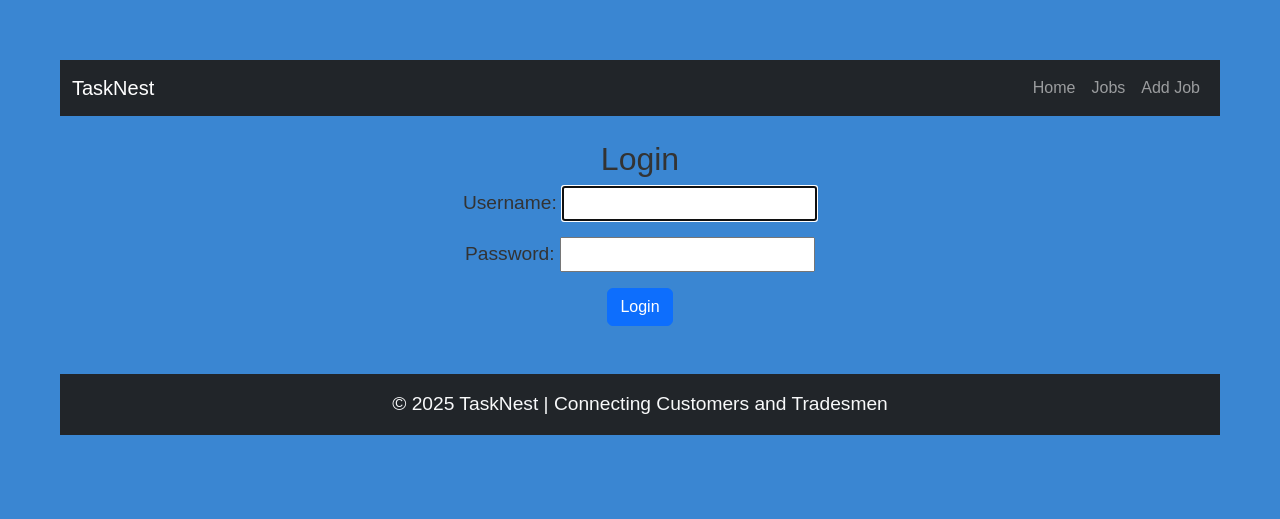
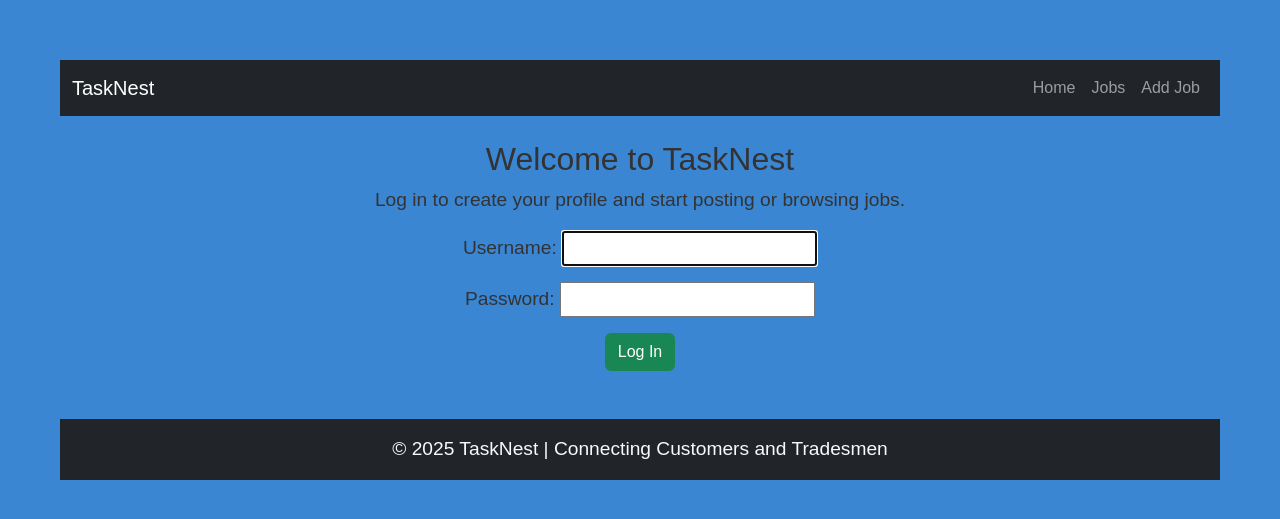
Before and after one commit to Tafari-K/tasknest, a Django app: page /accounts/login/ in a window 1280 px wide. Shown: the top 519 px of the page. Run offline with Django 5.2, Linux system fonts and the light colour scheme.

Commit message:
Add: log in button

```diff
--- a/templates/home.html
+++ b/templates/home.html
@@ -7,5 +7,6 @@
     <h1 class="display-4">Welcome to TaskNest</h1>
     <p class="lead mt-3">Connecting customers with trusted tradesmen for every task.</p>
     <a href="#" class="btn btn-primary mt-4">Get Started</a>
+    <a href="{% url 'login' %}" class="btn btn-outline-light">Log In</a>
 </div>
 {% endblock %}
--- a/templates/registration/login.html
+++ b/templates/registration/login.html
@@ -1,10 +1,12 @@
 {% extends 'base.html' %}
 {% block title %}Login | TaskNest{% endblock %}
 {% block content %}
-  <h2>Login</h2>
-  <form method="POST">
-    {% csrf_token %}
-    {{ form.as_p }}
-    <button type="submit" class="btn btn-primary">Login</button>
-  </form>
+  <h2>Welcome to TaskNest</h2>
+<p>Log in to create your profile and start posting or browsing jobs.</p>
+<form method="POST">
+  {% csrf_token %}
+  {{ form.as_p }}
+  <button type="submit" class="btn btn-success">Log In</button>
+</form>
+
 {% endblock %}
```
